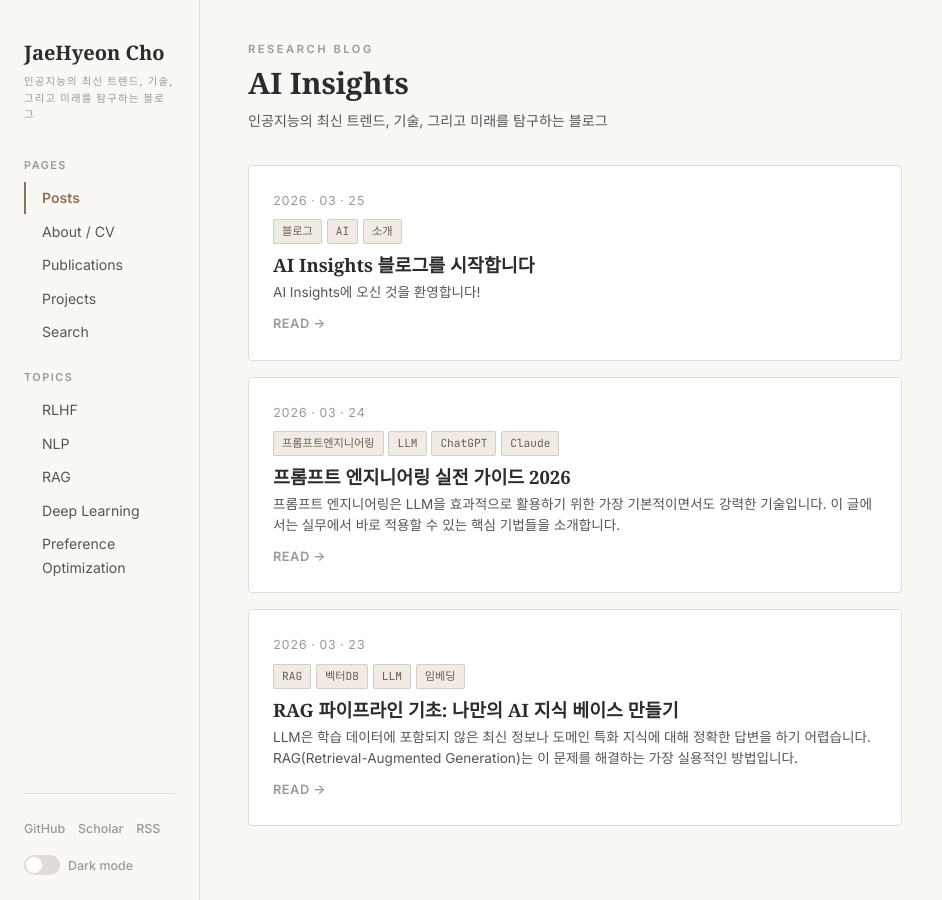
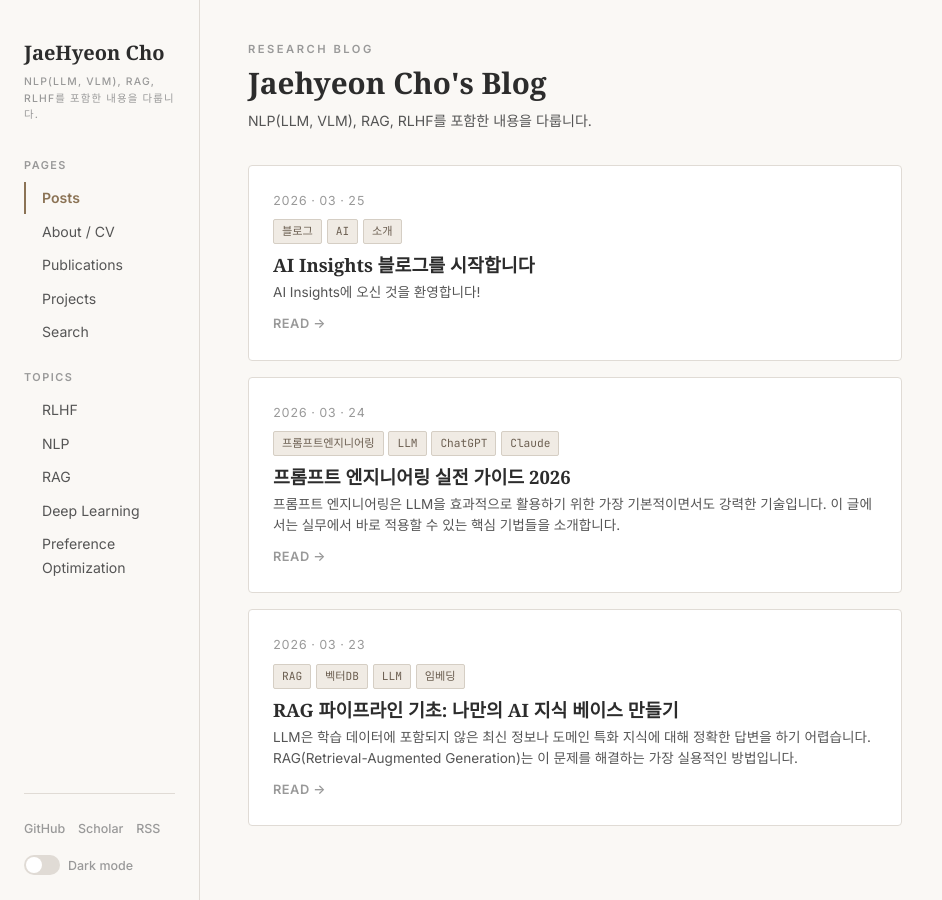
Before and after one commit to bonin147/bonin147.github.io, a Jekyll site: the page built from index.html, in a window 1280 px wide. Shown: the whole page, without its empty margins (0-942 px from the left). Built offline with Jekyll 4.4.1, drawn with Linux system fonts in a browser that asks for light colours; the list of posts is cut into pages by our own code.

Commit message:
Update blog title and description
Co-Authored-By: Claude Opus 4.6 <noreply@anthropic.com>

```diff
--- a/_config.yml
+++ b/_config.yml
@@ -1,5 +1,5 @@
-title: AI Insights
-description: "인공지능의 최신 트렌드, 기술, 그리고 미래를 탐구하는 블로그"
+title: Jaehyeon Cho's Blog
+description: "NLP(LLM, VLM), RAG, RLHF를 포함한 내용을 다룹니다."
 url: "https://bonin147.github.io" # GitHub Pages URL (예: https://username.github.io)
 baseurl: "" # 레포지토리 이름 (username.github.io 사용 시 "" 로 변경)
 
```
